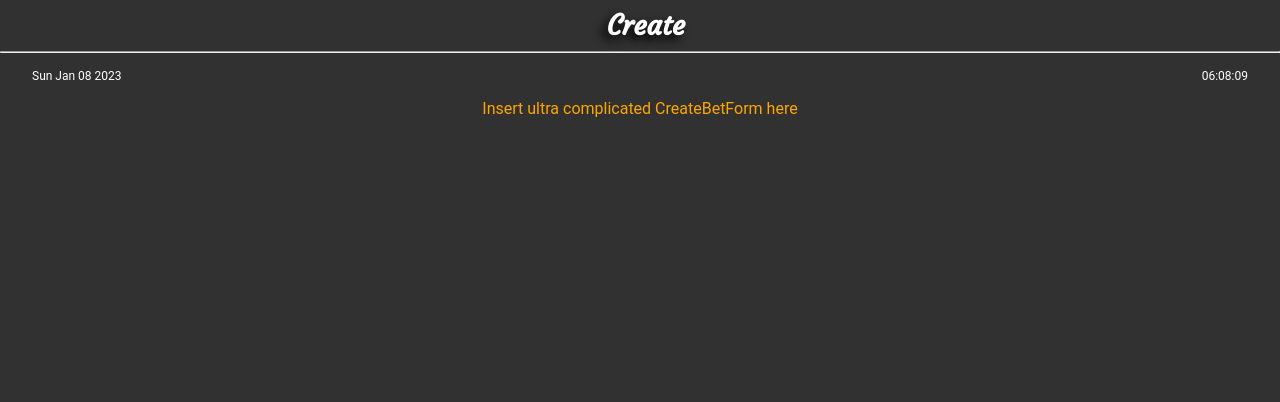
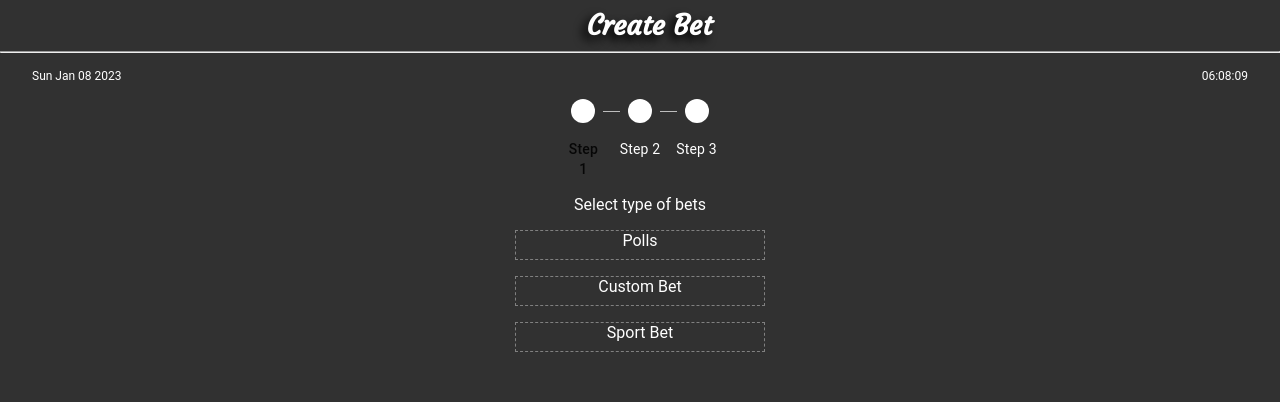
Before and after one commit to mahe993/fwannabet, a React (Create React App) app: page /createbet in a window 1280 px wide. Shown: the top 402 px of the page. Built offline with nearby package versions, Linux system fonts and the light colour scheme; no server answers.

Commit message:
added some stuff

```diff
--- /dev/null
+++ b/src/components/CreateBetFirstStep.js
@@ -0,0 +1,33 @@
+import { Box } from "@mui/system";
+import React from "react";
+
+//to be put into constant
+const betOptions = ["Polls", "Custom Bet", "Sport Bet"];
+
+const CreateBetFirstStep = (props) => {
+  return (
+    <Box display="flex" flexDirection="column" alignItems="center" gap={2}>
+      <Box>Select type of bets</Box>
+      {betOptions.map((option, index) => (
+        <Box
+          key={index}
+          onClick={() => {
+            props.setActiveStep(1);
+            props.setBetType(option);
+          }}
+          sx={{
+            width: 250,
+            height: 30,
+            textAlign: "center",
+            alignItems: "center",
+            border: "1px dashed grey",
+          }}
+        >
+          {option}
+        </Box>
+      ))}
+    </Box>
+  );
+};
+
+export default CreateBetFirstStep;
--- /dev/null
+++ b/src/components/CreateBetPolls.js
@@ -0,0 +1,50 @@
+import { Box } from "@mui/system";
+import React from "react";
+import { useForm } from "react-hook-form";
+import { Button } from "@mui/material";
+import TextField from "@mui/material/TextField";
+
+const CreateBetPolls = () => {
+  const {
+    register,
+    handleSubmit,
+    formState: { errors, isDirty, isValid },
+  } = useForm({ mode: "onTouched" });
+
+  const onSubmit = (data) => {
+    console.log(data);
+  };
+
+  return (
+    <Box width="70vw">
+      <form onSubmit={handleSubmit(onSubmit)}>
+        <TextField
+          required
+          {...register("value1", {})}
+          label="Label1"
+          variant="outlined"
+          margin="normal"
+          fullWidth
+          color="warning"
+          // sx={{ color: "white" }}
+        />
+        <Box className="validation-error">{errors.value1?.message}</Box>
+        <TextField
+          {...register("value2", {})}
+          label="Label2"
+          variant="outlined"
+          margin="normal"
+          fullWidth
+          color="warning"
+          // sx={{ color: "white" }}
+        />
+        <Box className="validation-error">{errors.value2?.message}</Box>
+        <Button variant="contained" type="submit" disabled={!isValid}>
+          Save
+        </Button>
+      </form>
+    </Box>
+  );
+};
+
+export default CreateBetPolls;
--- /dev/null
+++ b/src/components/CreateBetSecondStep.js
@@ -0,0 +1,13 @@
+import { Box } from "@mui/system";
+import React from "react";
+import CreateBetPolls from "./CreateBetPolls";
+
+const CreateBetSecondStep = (props) => {
+  return (
+    <Box display="flex" flexDirection="column" alignItems="center" gap={2}>
+      {props.betType === "Polls" && <CreateBetPolls />}
+    </Box>
+  );
+};
+
+export default CreateBetSecondStep;
--- /dev/null
+++ b/src/components/CreateBetStepper.js
@@ -0,0 +1,24 @@
+import React, { useState } from "react";
+import Box from "@mui/material/Box";
+import Stepper from "@mui/material/Stepper";
+import Step from "@mui/material/Step";
+import StepLabel from "@mui/material/StepLabel";
+
+//to be put into constant
+const steps = ["Step 1", "Step 2", "Step 3"];
+
+const CreteBetStepper = (props) => {
+  return (
+    <Box sx={{ width: "100%" }}>
+      <Stepper activeStep={props.activeStep} alternativeLabel>
+        {steps.map((label) => (
+          <Step key={label}>
+            <StepLabel>{label}</StepLabel>
+          </Step>
+        ))}
+      </Stepper>
+    </Box>
+  );
+};
+
+export default CreteBetStepper;
--- a/src/pages/CreateBetPage.js
+++ b/src/pages/CreateBetPage.js
@@ -1,19 +1,32 @@
+import React, { useState } from "react";
 import { Box } from "@mui/material";
-import React from "react";
+import CreateBetFirstStep from "../components/CreateBetFirstStep";
+import CreteBetStepper from "../components/CreateBetStepper";
 import DateAndTime from "../components/DateAndTime";
 import PageHeader from "../components/PageHeader";
+import CreateBetSecondStep from "../components/CreateBetSecondStep";
 
 const CreateBetPage = () => {
+  const [activeStep, setActiveStep] = useState(0);
+  const [betType, setBetType] = useState("");
+
   return (
     <Box display="flex" flexDirection="column" alignItems="center" gap={2}>
-      <PageHeader header="Create" />
+      <PageHeader header="Create Bet" />
       <Box className="date-time-row" width="95vw">
         <DateAndTime />
       </Box>
-      <Box
-        color="orange" // orange to indicate TBD. remove when you start developing
-      >
-        Insert ultra complicated CreateBetForm here
+      <Box>
+        <CreteBetStepper activeStep={activeStep} />
+      </Box>
+      <Box>
+        {activeStep === 0 && (
+          <CreateBetFirstStep
+            setActiveStep={setActiveStep}
+            setBetType={setBetType}
+          />
+        )}
+        {activeStep === 1 && <CreateBetSecondStep betType={betType} />}
       </Box>
     </Box>
   );
```
Also changed, not shown: src/components/CreateBetForms.js (added, +50 -0 lines).
